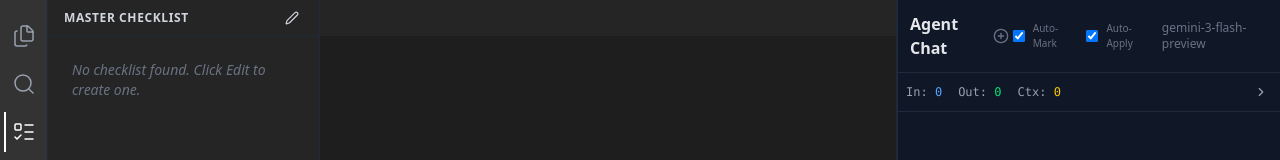
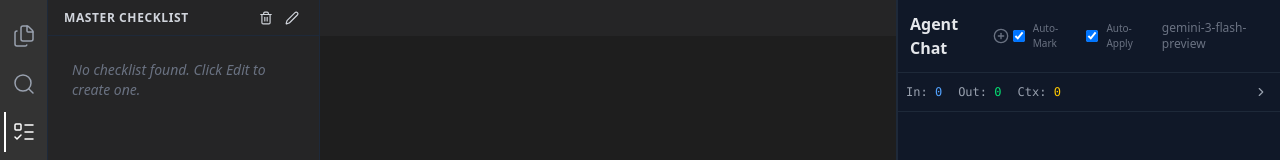
Before and after one commit to Anonymousinterpares/VSC_OMEGA, a React (Vite) app: page / in a window 1280 px wide. Both pictures are taken after a click on the button 23 px from the left and 132 px from the top of the page. Shown: the top 160 px of the page. Built offline with nearby package versions, Linux system fonts and the light colour scheme.

Commit message:
quick removal of master checklist (trash icon)

```diff
--- a/src/renderer/components/Sidebar/ChecklistPanel.tsx
+++ b/src/renderer/components/Sidebar/ChecklistPanel.tsx
@@ -1,12 +1,12 @@
 import React, { useEffect, useState } from 'react';
 import { useChecklistStore } from '../../store/useChecklistStore';
 import { useSettingsStore } from '../../store/useSettingsStore';
-import { Play, Edit2, CheckSquare, Save } from 'lucide-react';
+import { Play, Edit2, CheckSquare, Save, Trash2 } from 'lucide-react';
 import { useViewStore } from '../../store/useViewStore';
 import { CHANNELS } from '../../../shared/constants';
 
 export const ChecklistPanel: React.FC = () => {
-    const { checklistContent, selectedItems, loadChecklist, saveChecklist, clearSelection, toggleSelection } = useChecklistStore();
+    const { checklistContent, selectedItems, loadChecklist, saveChecklist, clearChecklist, clearSelection, toggleSelection } = useChecklistStore();
     const { settings } = useSettingsStore();
     const { setActiveView } = useViewStore();
 
@@ -24,6 +24,13 @@ export const ChecklistPanel: React.FC = () => {
     const handleSave = async () => {
         await saveChecklist(editValue);
         setIsEditing(false);
+    };
+
+    const handleClear = async () => {
+        if (window.confirm("Are you sure you want to clear the entire checklist? This cannot be undone.")) {
+            await clearChecklist();
+            setIsEditing(false);
+        }
     };
 
     const handleStartSession = () => {
@@ -99,6 +106,14 @@ export const ChecklistPanel: React.FC = () => {
         <div className="flex flex-col h-full bg-[#252526] text-white">
             <div className="h-9 flex items-center justify-between px-4 bg-[#252526] text-gray-300 text-xs font-bold uppercase tracking-wider border-b border-gray-800">
                 <span>Master Checklist</span>
+                <div className="flex items-center gap-1">
+                    <button
+                        onClick={handleClear}
+                        className="p-1 hover:bg-red-900/40 hover:text-red-400 rounded transition-colors"
+                        title="Clear Checklist"
+                    >
+                        <Trash2 size={14} />
+                    </button>
                     <button
                         onClick={() => setIsEditing(!isEditing)}
                         className={`p-1 hover:bg-gray-700 rounded ${isEditing ? 'text-blue-400' : ''}`}
@@ -106,6 +121,7 @@ export const ChecklistPanel: React.FC = () => {
                     >
                         <Edit2 size={14} />
                     </button>
+                </div>
             </div>
 
             <div className="flex-1 overflow-y-auto custom-scrollbar">
--- a/src/renderer/store/useChecklistStore.ts
+++ b/src/renderer/store/useChecklistStore.ts
@@ -7,6 +7,7 @@ interface ChecklistState {
 
   loadChecklist: () => Promise<void>;
   saveChecklist: (content: string) => Promise<void>;
+  clearChecklist: () => Promise<void>;
   toggleSelection: (lineText: string) => void;
   clearSelection: () => void;
 }
@@ -29,6 +30,13 @@ export const useChecklistStore = create<ChecklistState>((set, get) => ({
     }
   },
 
+  clearChecklist: async () => {
+    if (window.electron) {
+        await window.electron.ipcRenderer.invoke(CHANNELS.TO_MAIN.SAVE_CHECKLIST, "");
+        set({ checklistContent: "", selectedItems: [] });
+    }
+  },
+
   toggleSelection: (lineText: string) => set((state) => {
       const exists = state.selectedItems.includes(lineText);
       if (exists) {
```
Lines whose indentation alone changed are shown as unchanged.
